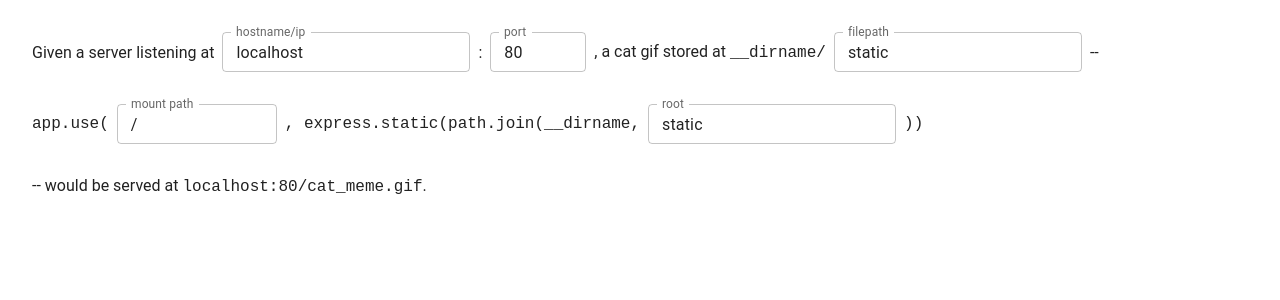
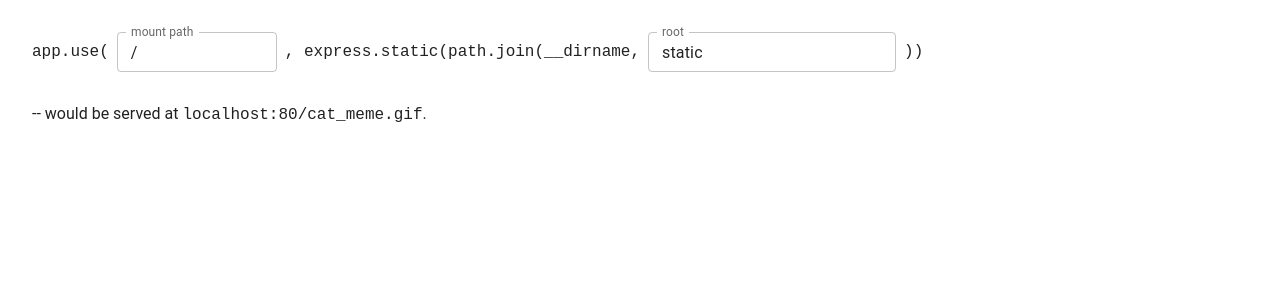
Before and after one commit to tylershelton/staticroutes, a React app: page / in a window 1280 px wide. Shown: the top 300 px of the page. Built offline with nearby package versions, Linux system fonts and the light colour scheme.

Commit message:
Make state data and action dispatch available via Context

```diff
--- a/client/App.tsx
+++ b/client/App.tsx
@@ -3,6 +3,7 @@ import { useReducer } from 'react';
 
 import RouteState from './types/RouteState';
 import routeReducer from './reducers/RouteReducer';
+import { RouteContext, RouteDispatchContext } from './RouteContext';
 
 const globalStyle = css({
   fontFamily: 'Roboto, Helvetica, Arial, sans-serif',
@@ -32,34 +33,8 @@ const App = (): JSX.Element => {
 
   return (
     <main css={globalStyle}>
-      <section id='server_setup' css={serverSetupStyle}>
-        <p>Given a server listening at</p>
-        <TextField
-          id='server_hostname'
-          label='hostname/ip'
-          variant='outlined'
-          defaultValue='localhost'
-          size='small'
-        />
-        <p>:</p>
-        <TextField
-          id='sever_port'
-          label='port'
-          variant='outlined'
-          defaultValue='80'
-          css={{ width: '6rem' }}
-          size='small'
-        />
-        <p>, a cat gif stored at <code>__dirname/</code></p>
-        <TextField
-          id="local_filepath"
-          label="filepath"
-          variant="outlined"
-          defaultValue="static"
-          size='small'
-        />
-        <p>--</p>
-      </section>
+      <RouteContext.Provider value={routeProps}>
+        <RouteDispatchContext.Provider value={dispatch}>
       <section id='express_static_setup' css={serverSetupStyle}>
         <pre>app.use(</pre>
         <TextField
@@ -83,6 +58,8 @@ const App = (): JSX.Element => {
       <section id='result' css={serverSetupStyle}>
             <p>-- would be served at <code>{`${routeProps.hostname}:${routeProps.port}/${routeProps.httpRoute}`}cat_meme.gif</code>.</p>
       </section>
+        </RouteDispatchContext.Provider>
+      </RouteContext.Provider>
     </main>
   );
 };
--- /dev/null
+++ b/client/RouteContext.ts
@@ -0,0 +1,12 @@
+import { createContext } from 'react';
+import RouteState from './types/RouteState';
+import RouteAction from './types/RouteActions';
+
+export const RouteContext = createContext<RouteState>({
+  hostname: 'localhost',
+  port: '80',
+  staticDir: 'static',
+  httpRoute: ''
+});
+
+export const RouteDispatchContext = createContext<React.Dispatch<RouteAction> | null>(null);
```
